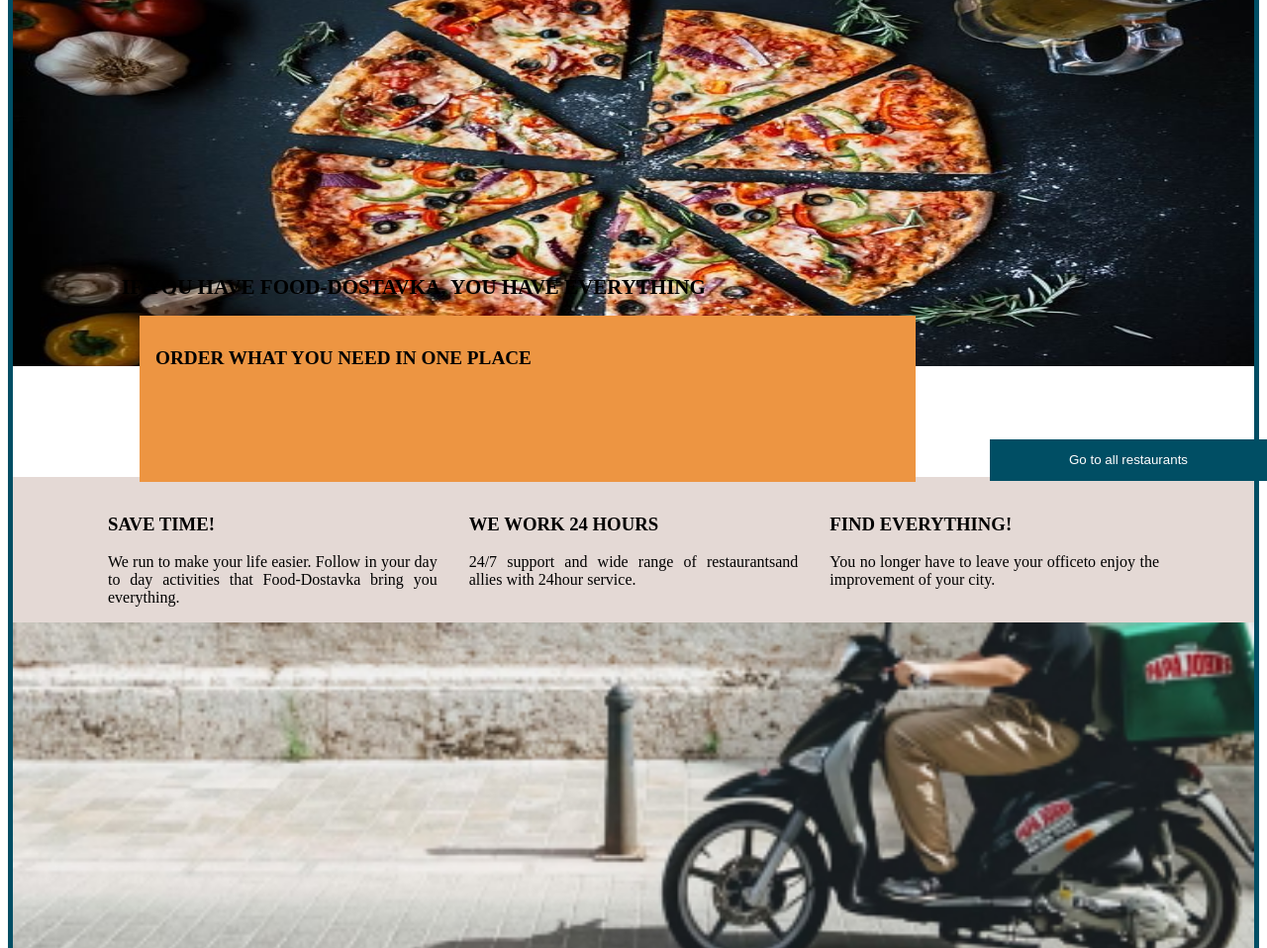
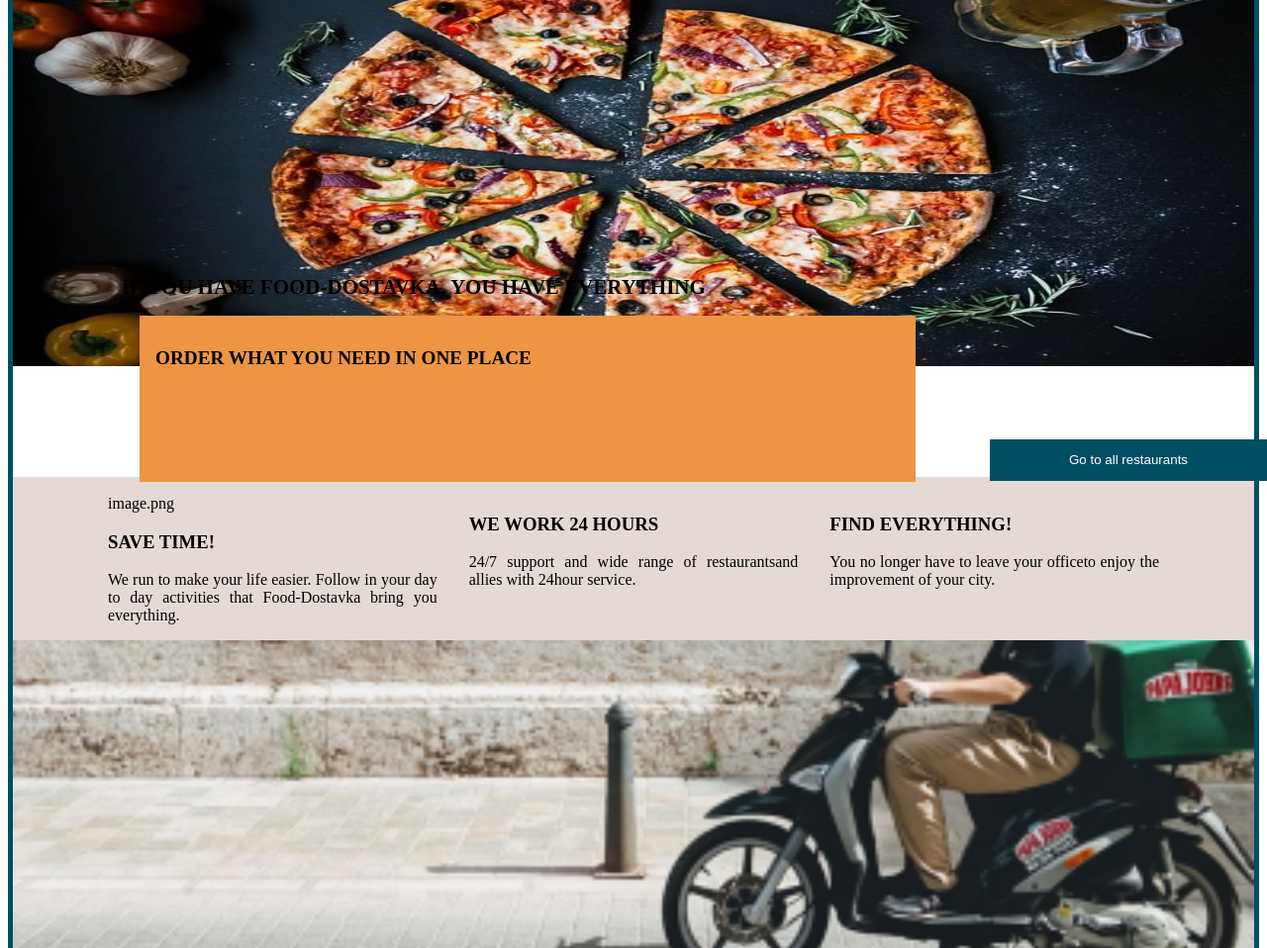
Before and after one commit to EduP217/food-dostavka-app, a website built with Vite: page src/index.html in a window 1280 px wide. Shown: the part 142-1100 px from the top of the page at 99% size. Built offline with nearby package versions, Linux system fonts and the light colour scheme; files whose address does not match are found by name; a web font is replaced by a local one.

Commit message:
adding images to json fille

```diff
--- a/src/index.html
+++ b/src/index.html
@@ -27,7 +27,7 @@
         <section id="char">
             <br>
             <div class="char">
-            <div >
+            <div >image.png
                 <h3>SAVE TIME!</h3>
                 <P>We run to make your life easier. Follow in your day to day activities that Food-Dostavka bring you everything.</p>
             </div>
```
